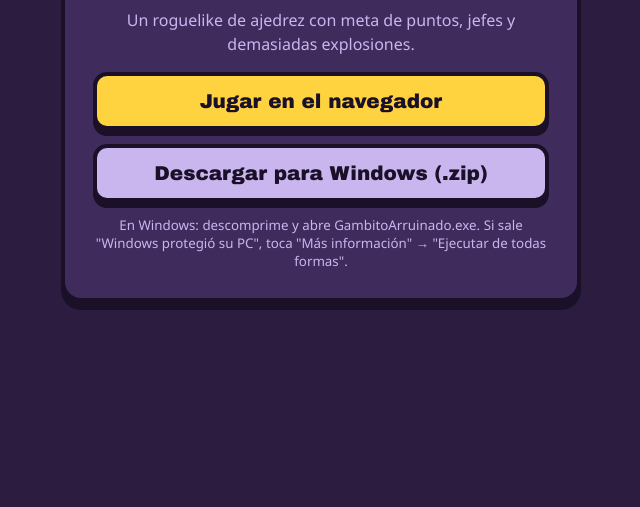
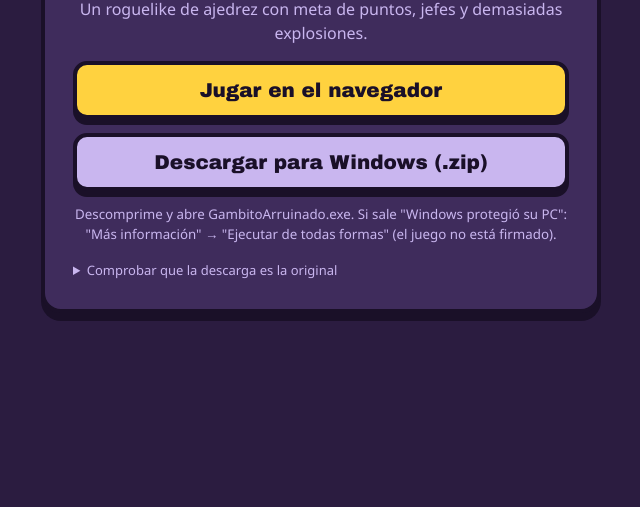
Before and after one commit to PolloFreddyS/gambito-arruinado, a plain HTML site: page web/descargar.html in a window 1280 px wide. Shown: the part 293-800 px from the top of the page, without its empty margins (319-959 px from the left). Drawn offline with Linux system fonts and the light colour scheme.

Commit message:
Seguridad: acciones fijadas, Godot verificado y huellas de descarga
- Acciones de terceros fijadas a commit exacto; checkout sin credenciales guardadas.
- Godot y plantillas se verifican contra el SHA512-SUMS.txt oficial.
- La página de descarga publica las huellas SHA-256 del zip y del exe,
  y tiene una política de contenido que bloquea scripts y formularios.
- Dependabot revisa las acciones cada mes. Se quitan los archivos de Vercel.

Co-Authored-By: Claude Opus 5.5 <noreply@anthropic.com>

```diff
--- a/web/descargar.html
+++ b/web/descargar.html
@@ -3,17 +3,20 @@
 <head>
 <meta charset="utf-8">
 <meta name="viewport" content="width=device-width, initial-scale=1">
+<meta http-equiv="Content-Security-Policy" content="default-src 'none'; style-src 'unsafe-inline'; img-src 'self'; base-uri 'none'; form-action 'none'">
+<meta name="referrer" content="no-referrer">
 <title>Gambito Arruinado</title>
 <style>
   :root { --bg:#2b1c40; --card:#3f2c5c; --ink:#fff6e0; --muted:#c9b6ef; --gold:#ffd23f; --dark:#1a1028; }
   * { box-sizing: border-box; }
   body { margin:0; min-height:100vh; display:flex; align-items:center; justify-content:center; background:var(--bg); color:var(--ink); font-family:"Arial Black", "Segoe UI", sans-serif; padding:16px; }
-  main { background:var(--card); border:4px solid var(--dark); border-radius:20px; box-shadow:0 8px 0 var(--dark); padding:28px; max-width:520px; width:100%; text-align:center; }
+  main { background:var(--card); border:4px solid var(--dark); border-radius:20px; box-shadow:0 8px 0 var(--dark); padding:28px; max-width:560px; width:100%; text-align:center; }
   h1 { margin:0 0 6px; font-size:clamp(30px, 8vw, 44px); color:var(--gold); text-shadow:3px 4px 0 var(--dark); }
-  p { color:var(--muted); font-family:"Segoe UI", sans-serif; line-height:1.5; }
+  p, small, details { color:var(--muted); font-family:"Segoe UI", sans-serif; line-height:1.5; }
   a.btn { display:block; margin:14px 0; padding:14px; border:4px solid var(--dark); border-radius:14px; box-shadow:0 6px 0 var(--dark); background:var(--gold); color:var(--dark); text-decoration:none; font-size:20px; }
   a.btn.alt { background:#c9b6ef; }
-  small { color:var(--muted); font-family:"Segoe UI", sans-serif; }
+  details { text-align:left; margin-top:16px; font-size:13px; }
+  code { word-break:break-all; color:var(--ink); }
 </style>
 </head>
 <body>
@@ -21,8 +24,14 @@
   <h1>Gambito Arruinado</h1>
   <p>Un roguelike de ajedrez con meta de puntos, jefes y demasiadas explosiones.</p>
   <a class="btn" href="./">Jugar en el navegador</a>
-  <a class="btn alt" href="GambitoArruinado-Windows.zip">Descargar para Windows (.zip)</a>
-  <small>En Windows: descomprime y abre GambitoArruinado.exe. Si sale "Windows protegió su PC", toca "Más información" → "Ejecutar de todas formas".</small>
+  <a class="btn alt" href="GambitoArruinado-Windows.zip" download>Descargar para Windows (.zip)</a>
+  <small>Descomprime y abre GambitoArruinado.exe. Si sale "Windows protegió su PC": "Más información" → "Ejecutar de todas formas" (el juego no está firmado).</small>
+  <details>
+    <summary>Comprobar que la descarga es la original</summary>
+    <p>Versión __COMMIT__. Huellas SHA-256 (en PowerShell: <code>Get-FileHash .\GambitoArruinado-Windows.zip</code>):</p>
+    <p>ZIP: <code>__ZIP_SHA256__</code></p>
+    <p>EXE: <code>__EXE_SHA256__</code></p>
+  </details>
 </main>
 </body>
 </html>
```
Also changed, not shown: vercel.json (deleted), web/vercel.json (deleted), 3 other files.
